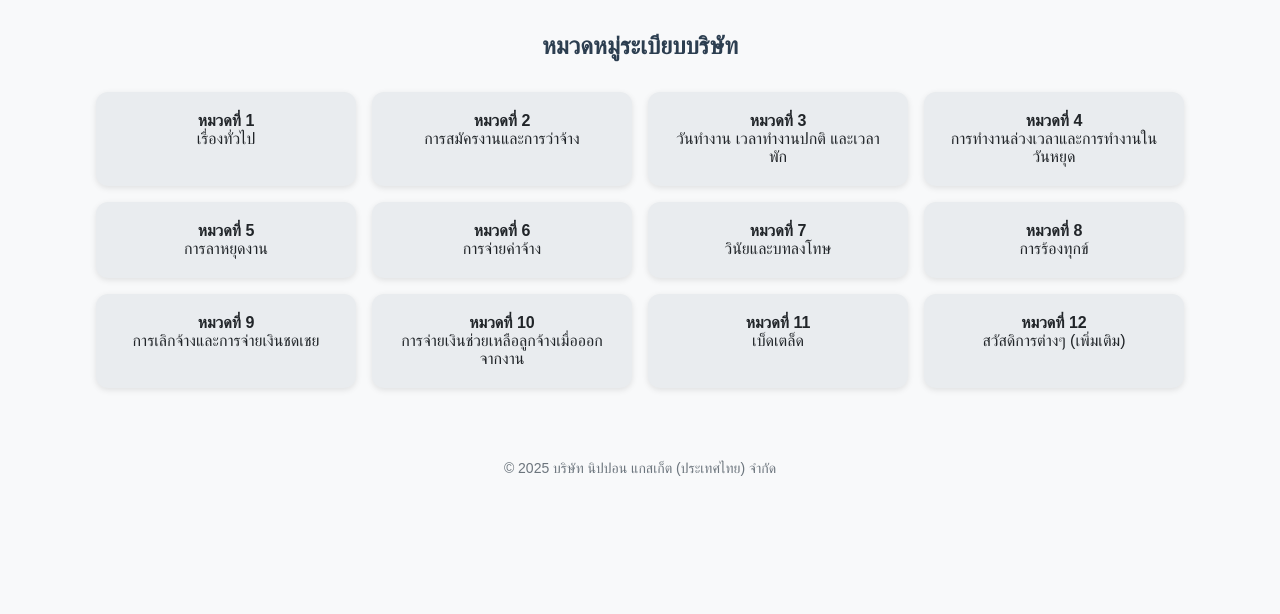
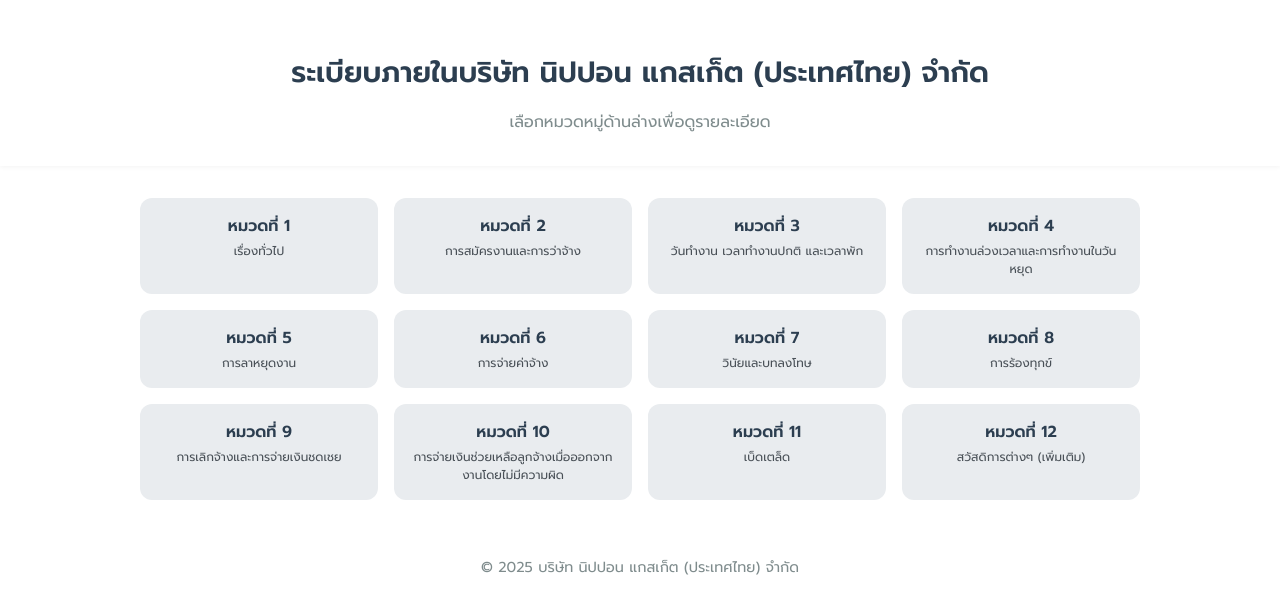
Before and after one commit to Surapholdnpg/company-rules, a plain HTML site: page index.html in a window 1280 px wide. Drawn offline with Linux system fonts and the light colour scheme.

Commit message:
Update index.html

```diff
--- a/index.html
+++ b/index.html
@@ -1,28 +1,93 @@
-
 <!DOCTYPE html>
 <html lang="th">
 <head>
-    <meta charset="UTF-8">
-    <meta name="viewport" content="width=device-width, initial-scale=1.0">
-    <title>ระเบียบการทำงาน</title>
-    <link href="style.css" rel="stylesheet">
+  <meta charset="UTF-8">
+  <meta name="viewport" content="width=device-width, initial-scale=1.0">
+  <title>ระเบียบภายในบริษัท</title>
+  <link href="https://fonts.googleapis.com/css2?family=Prompt:wght@400;600&display=swap" rel="stylesheet">
+  <style>
+    body {
+      font-family: 'Prompt', sans-serif;
+      margin: 0;
+      background-color: #FFFFFF;
+      color: #2c3e50;
+    }
+    header {
+      padding: 2rem 1rem 1rem;
+      text-align: center;
+      background-color: white;
+      box-shadow: 0 1px 5px rgba(0, 0, 0, 0.05);
+    }
+    header h1 {
+      font-size: 1.8rem;
+      margin-bottom: 0.5rem;
+      font-weight: 600;
+    }
+    header p {
+      font-size: 1rem;
+      color: #7f8c8d;
+    }
+    .button-grid {
+      display: grid;
+      grid-template-columns: repeat(auto-fit, minmax(200px, 1fr));
+      gap: 1rem;
+      padding: 2rem;
+      max-width: 1000px;
+      margin: auto;
+    }
+    .button-item {
+      background-color: #e9ecef;
+      border-radius: 12px;
+      padding: 1rem;
+      text-align: center;
+      color: #2c3e50;
+      text-decoration: none;
+      transition: transform 0.2s ease;
+    }
+    .button-item:hover {
+      transform: scale(1.03);
+      background-color: #dee2e6;
+    }
+    .button-item .title {
+      font-size: 1rem;
+      font-weight: 600;
+    }
+    .button-item .subtitle {
+      font-size: 0.75rem;
+      color: #495057;
+      margin-top: 0.25rem;
+    }
+    footer {
+      padding: 1.5rem;
+      text-align: center;
+      font-size: 0.9rem;
+      color: #7f8c8d;
+    }
+  </style>
 </head>
 <body>
-    <h1>หมวดหมู่ระเบียบบริษัท</h1>
-    <div class="card-container">
-        <a class="card" href="section1.html"><strong>หมวดที่ 1</strong><br>เรื่องทั่วไป</a>
-        <a class="card" href="section2.html"><strong>หมวดที่ 2</strong><br>การสมัครงานและการว่าจ้าง</a>
-        <a class="card" href="section3.html"><strong>หมวดที่ 3</strong><br>วันทำงาน เวลาทำงานปกติ และเวลาพัก</a>
-        <a class="card" href="section4.html"><strong>หมวดที่ 4</strong><br>การทำงานล่วงเวลาและการทำงานในวันหยุด</a>
-        <a class="card" href="section5.html"><strong>หมวดที่ 5</strong><br>การลาหยุดงาน</a>
-        <a class="card" href="section6.html"><strong>หมวดที่ 6</strong><br>การจ่ายค่าจ้าง</a>
-        <a class="card" href="section7.html"><strong>หมวดที่ 7</strong><br>วินัยและบทลงโทษ</a>
-        <a class="card" href="section8.html"><strong>หมวดที่ 8</strong><br>การร้องทุกข์</a>
-        <a class="card" href="section9.html"><strong>หมวดที่ 9</strong><br>การเลิกจ้างและการจ่ายเงินชดเชย</a>
-        <a class="card" href="section10.html"><strong>หมวดที่ 10</strong><br>การจ่ายเงินช่วยเหลือลูกจ้างเมื่อออกจากงาน</a>
-        <a class="card" href="section11.html"><strong>หมวดที่ 11</strong><br>เบ็ดเตล็ด</a>
-        <a class="card" href="section12.html"><strong>หมวดที่ 12</strong><br>สวัสดิการต่างๆ (เพิ่มเติม)</a>
-    </div>
-    <footer>© 2025 บริษัท นิปปอน แกสเก็ต (ประเทศไทย) จำกัด</footer>
+  <header>
+    <h1>ระเบียบภายในบริษัท นิปปอน แกสเก็ต (ประเทศไทย) จำกัด</h1>
+    <p>เลือกหมวดหมู่ด้านล่างเพื่อดูรายละเอียด</p>
+  </header>
+
+  <div class="button-grid">
+    <a class="button-item" href="section1.html"><div class="title">หมวดที่ 1</div><div class="subtitle">เรื่องทั่วไป</div></a>
+    <a class="button-item" href="section2.html"><div class="title">หมวดที่ 2</div><div class="subtitle">การสมัครงานและการว่าจ้าง</div></a>
+    <a class="button-item" href="section3.html"><div class="title">หมวดที่ 3</div><div class="subtitle">วันทำงาน เวลาทำงานปกติ และเวลาพัก</div></a>
+    <a class="button-item" href="section4.html"><div class="title">หมวดที่ 4</div><div class="subtitle">การทำงานล่วงเวลาและการทำงานในวันหยุด</div></a>
+    <a class="button-item" href="section5.html"><div class="title">หมวดที่ 5</div><div class="subtitle">การลาหยุดงาน</div></a>
+    <a class="button-item" href="section6.html"><div class="title">หมวดที่ 6</div><div class="subtitle">การจ่ายค่าจ้าง</div></a>
+    <a class="button-item" href="section7.html"><div class="title">หมวดที่ 7</div><div class="subtitle">วินัยและบทลงโทษ</div></a>
+    <a class="button-item" href="section8.html"><div class="title">หมวดที่ 8</div><div class="subtitle">การร้องทุกข์</div></a>
+    <a class="button-item" href="section9.html"><div class="title">หมวดที่ 9</div><div class="subtitle">การเลิกจ้างและการจ่ายเงินชดเชย</div></a>
+    <a class="button-item" href="section10.html"><div class="title">หมวดที่ 10</div><div class="subtitle">การจ่ายเงินช่วยเหลือลูกจ้างเมื่อออกจากงานโดยไม่มีความผิด</div></a>
+    <a class="button-item" href="section11.html"><div class="title">หมวดที่ 11</div><div class="subtitle">เบ็ดเตล็ด</div></a>
+    <a class="button-item" href="section12.html"><div class="title">หมวดที่ 12</div><div class="subtitle">สวัสดิการต่างๆ (เพิ่มเติม)</div></a>
+  </div>
+
+  <footer>
+    &copy; 2025 บริษัท นิปปอน แกสเก็ต (ประเทศไทย) จำกัด
+  </footer>
 </body>
 </html>
```
